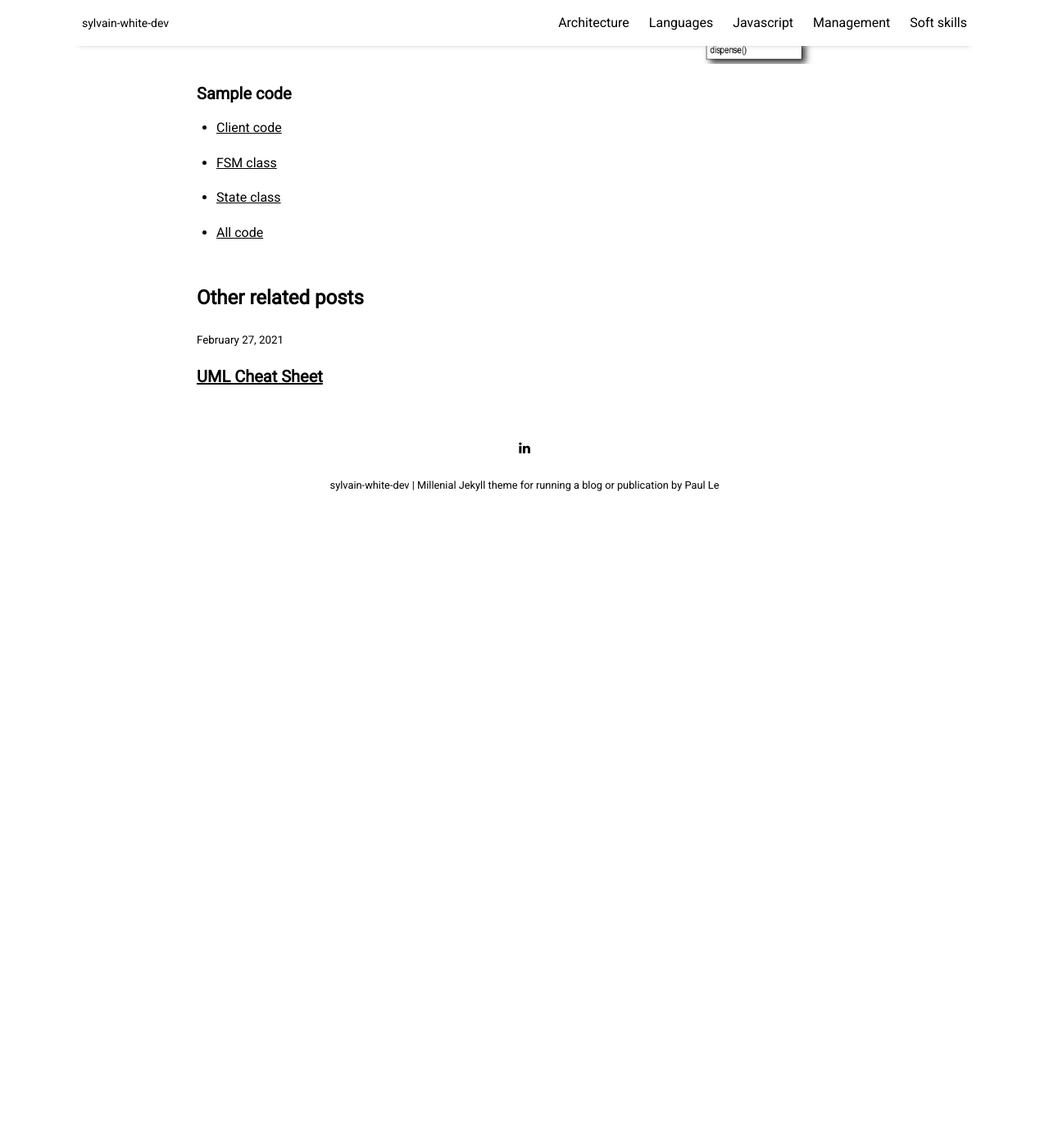
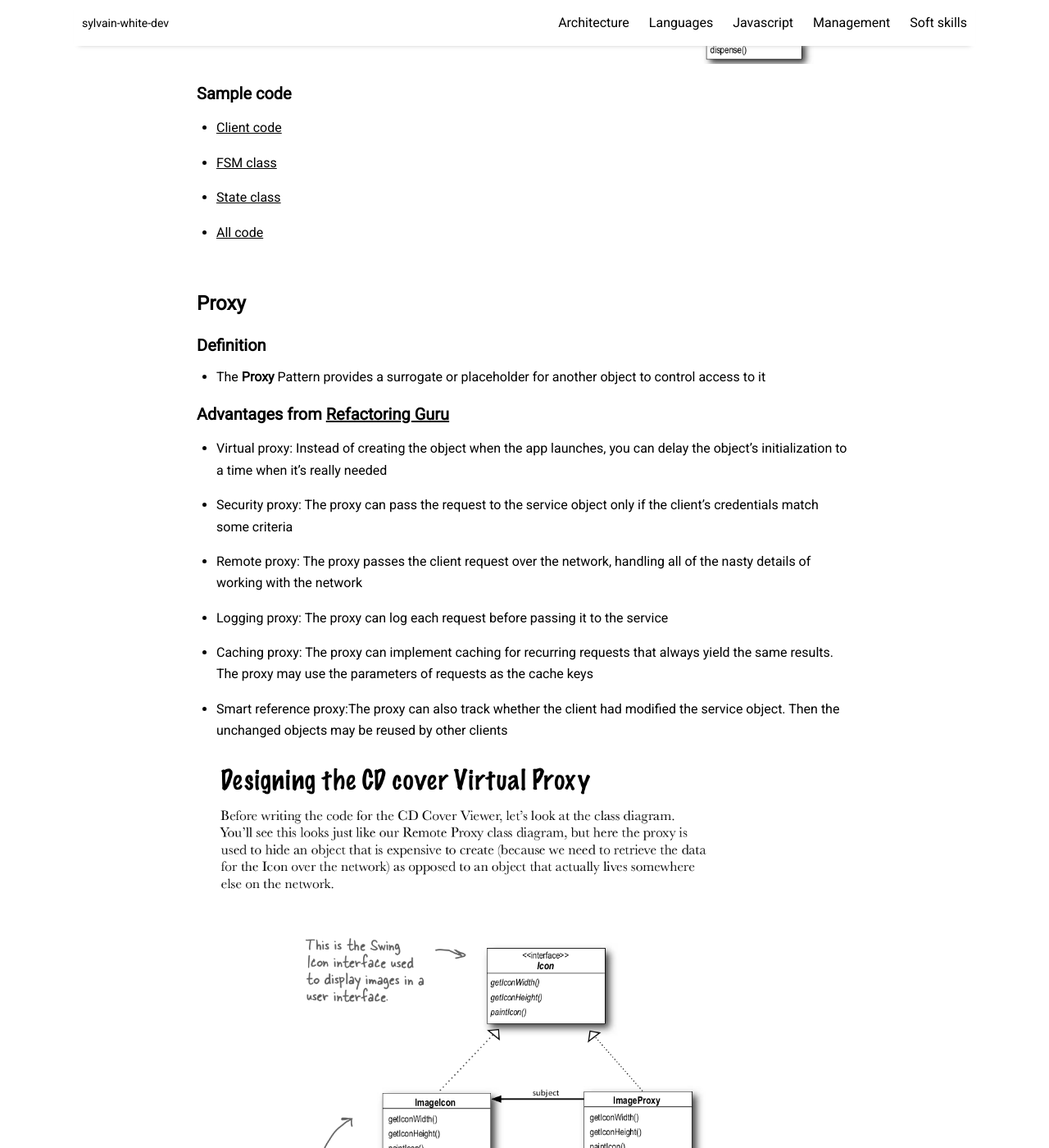
Before and after one commit to sylvainwhite/sylvain-white-dev, a Jekyll site: the page built from _posts/2021-02-21-designPatterns.md, in a window 1280 px wide and 1400 px high, scrolled down 13377 px. Shown: the whole window at 82% size. Built offline with Jekyll 4.4.1, drawn with Linux system fonts in a browser that asks for light colours; nearby versions of some CDN libraries; before the commit the page ends 14007 px from its top, so only the background shows below that; some of the changed text lies outside the part shown.

Commit message:
Update design patterns post

```diff
--- a/_posts/2021-02-21-designPatterns.md
+++ b/_posts/2021-02-21-designPatterns.md
@@ -20,10 +20,7 @@
 
 ### Definition
 
-* The **Strategy** Pattern defines a family of algorithms,
-encapsulates each one, and makes them interchangeable.
-Strategy lets the algorithm vary independently from
-clients that use it
+* The **Strategy** Pattern defines a family of algorithms, encapsulates each one, and makes them interchangeable. Strategy lets the algorithm vary independently from clients that use it
 
 ### Advantages
 
@@ -45,10 +42,7 @@
 
 ### Definition
 
-* The **Observer** Pattern defines a one-to-many
-dependency between objects so that when one
-object (subject) changes state, all of its dependents
-(observers) are notified and updated automatically.
+* The **Observer** Pattern defines a one-to-many dependency between objects so that when one object (subject) changes state, all of its dependents (observers) are notified and updated automatically
 
 ### Advantages
 
@@ -162,7 +156,7 @@
 
 ### Definition
 
-* The **Command** Pattern encapsulates a request as an object, thereby letting you  parameterize other objects with different requests, queue or log requests, and support undoable operations.
+* The **Command** Pattern encapsulates a request as an object, thereby letting you  parameterize other objects with different requests, queue or log requests, and support undoable operations
 
 ### Advantages
 
@@ -273,7 +267,7 @@
 
 ### Definition
 
-* The **Composite Method** Pattern allows you to compose objects into tree structures to represent part-whole hierarchies. Composite lets clients treat individual objects and compositions of objects uniformly.
+* The **Composite Method** Pattern allows you to compose objects into tree structures to represent part-whole hierarchies. Composite lets clients treat individual objects and compositions of objects uniformly
 
 ### Advantages
 
@@ -300,7 +294,7 @@
 
 ### Definition
 
-* The **State** Pattern allows an object to alter its behavior when its internal state changes. The object will appear to change its class.
+* The **State** Pattern allows an object to alter its behavior when its internal state changes. The object will appear to change its class
 
 ### Advantages
 
@@ -317,4 +311,37 @@
 
 * [State class](https://github.com/bethrobson/Head-First-Design-Patterns/blob/master/src/headfirst/designpatterns/state/gumballstate/HasQuarterState.java){:target="_blank"}
 
-* [All code](hhttps://github.com/bethrobson/Head-First-Design-Patterns/blob/master/src/headfirst/designpatterns/state/gumballstate/){:target="_blank"}
+* [All code](https://github.com/bethrobson/Head-First-Design-Patterns/blob/master/src/headfirst/designpatterns/state/gumballstate/){:target="_blank"}
+
+
+<br/>
+
+## Proxy
+
+### Definition
+
+* The **Proxy** Pattern provides a surrogate or placeholder for another object to control access to it
+
+### Advantages from [Refactoring Guru](https://refactoring.guru/design-patterns/proxy){:target="_blank"}
+
+* Virtual proxy: Instead of creating the object when the app launches, you can delay the object’s initialization to a time when it’s really needed
+
+* Security proxy: The proxy can pass the request to the service object only if the client’s credentials match some criteria
+
+* Remote proxy: The proxy passes the client request over the network, handling all of the nasty details of working with the network
+
+* Logging proxy: The proxy can log each request before passing it to the service
+
+ * Caching proxy: The proxy can implement caching for recurring requests that always yield the same results. The proxy may use the parameters of requests as the cache keys
+
+ * Smart reference proxy:The proxy can also track whether the client had modified the service object. Then the unchanged objects may be reused by other clients
+
+![]({{ site.github.url }}/resources/patternProxy.png "State Pattern")
+
+### Virtual Proxy - Sample code
+
+* [Client code](https://github.com/bethrobson/Head-First-Design-Patterns/blob/master/src/headfirst/designpatterns/proxy/virtualproxy/ImageProxyTestDrive.java){:target="_blank"}
+
+* [Proxy class](https://github.com/bethrobson/Head-First-Design-Patterns/blob/master/src/headfirst/designpatterns/proxy/virtualproxy/ImageProxy.java){:target="_blank"}
+
+* [All code](https://github.com/bethrobson/Head-First-Design-Patterns/blob/master/src/headfirst/designpatterns/proxy/virtualproxy/){:target="_blank"}
```
Also changed, not shown: resources/patternProxy.png (added).
